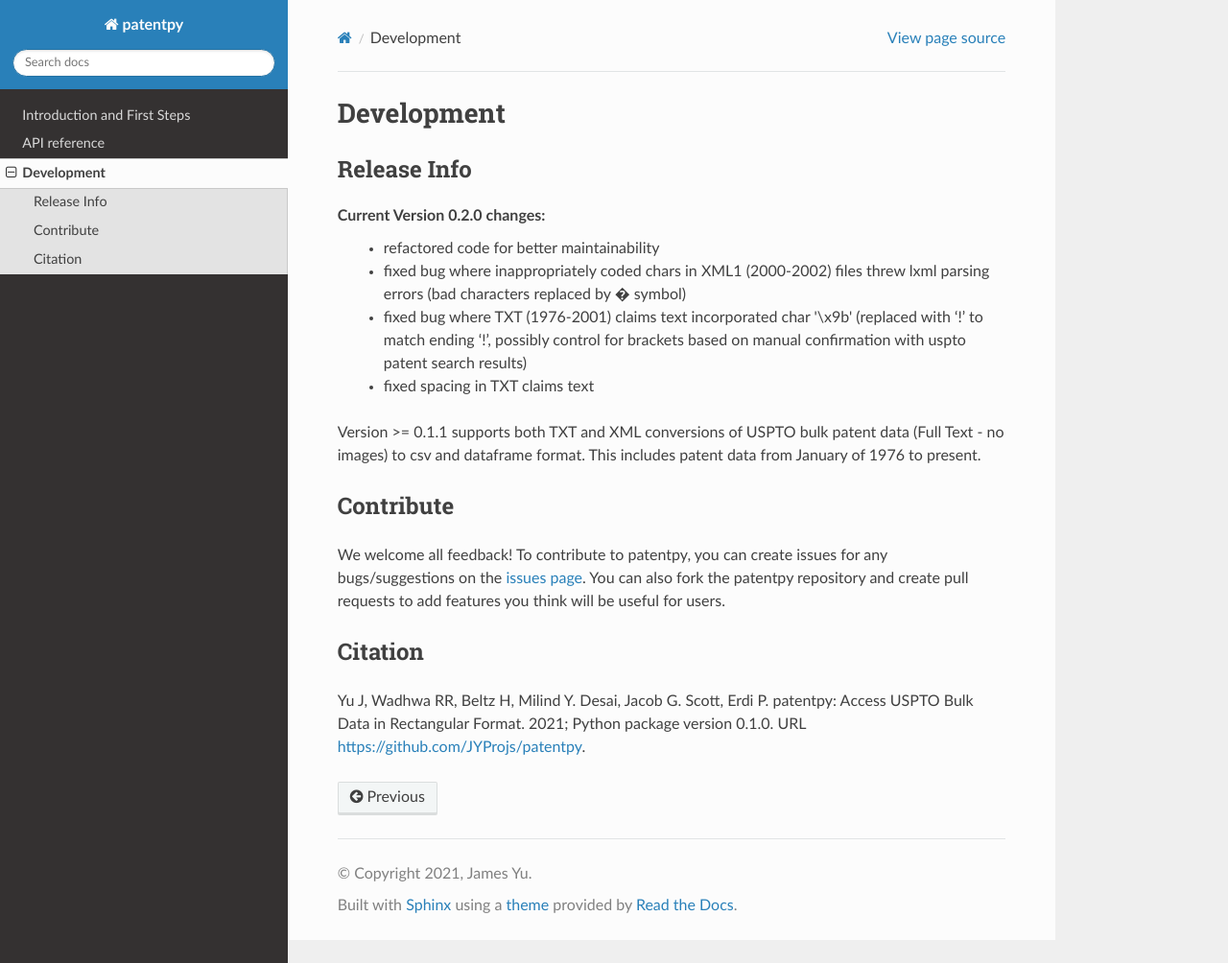
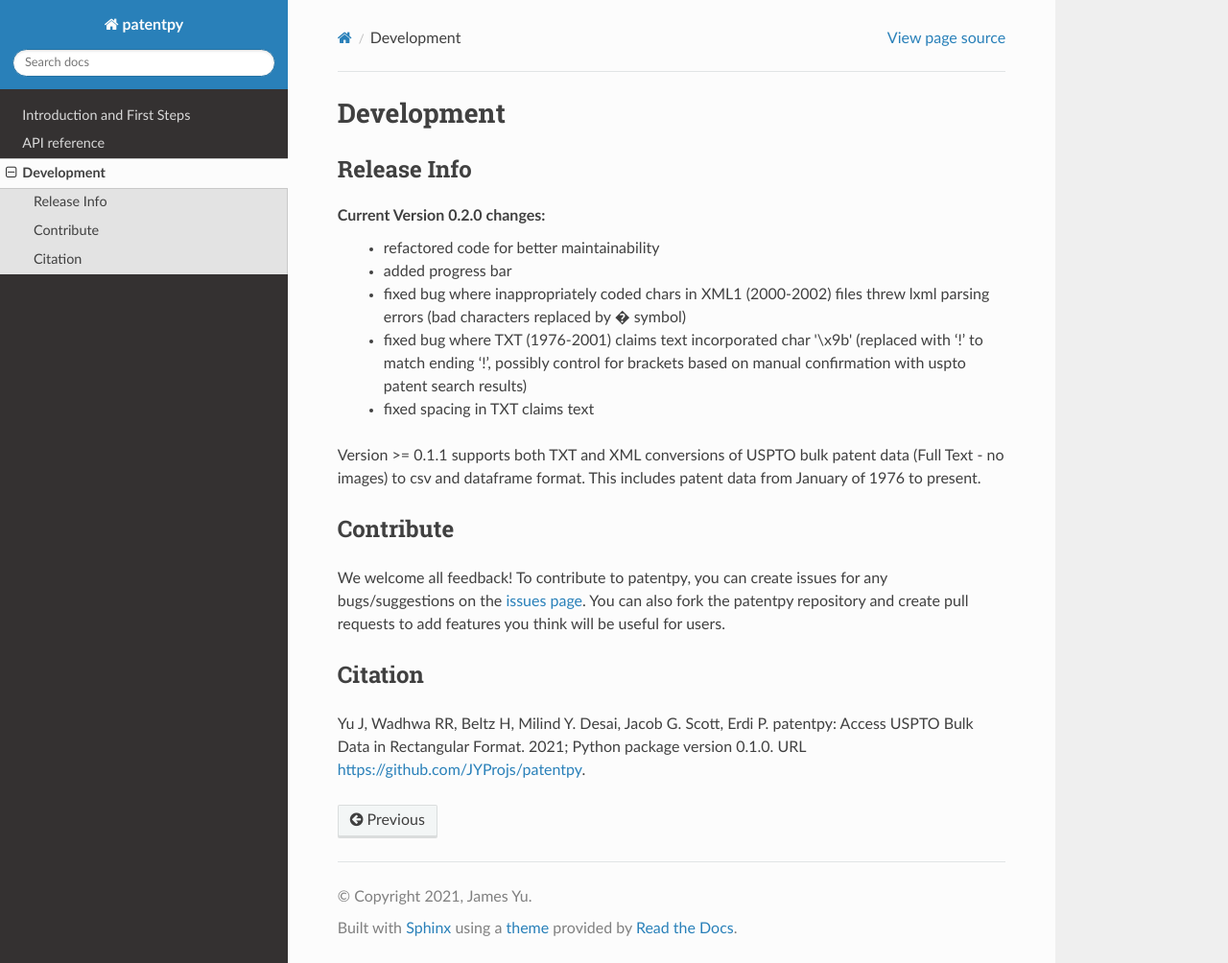
Before and after one commit to blue-rose-1030/uspto-data-retrieval, a Sphinx documentation site: the page built from docs/patentpy_development.rst, in a window 1280 px wide and 1004 px high. Shown: the whole window at 96% size. Built offline with Sphinx 7.4.7 and the Read the Docs theme 2.0.0, drawn with Linux system fonts in a browser that asks for light colours.

Commit message:
update docs

```diff
--- a/docs/patentpy_development.rst
+++ b/docs/patentpy_development.rst
@@ -5,6 +5,7 @@ Release Info
 ------------
 Current Version 0.2.0 changes:
  * refactored code for better maintainability
+ * added progress bar
  * fixed bug where inappropriately coded chars in XML1 (2000-2002) files threw lxml parsing errors (bad characters replaced by � symbol)
  * fixed bug where TXT (1976-2001) claims text incorporated char \'\\x9b\' (replaced with '!' to match ending '!', possibly control for brackets based on manual confirmation with uspto patent search results)
  * fixed spacing in TXT claims text
```
Also changed, not shown: 2 other files.
